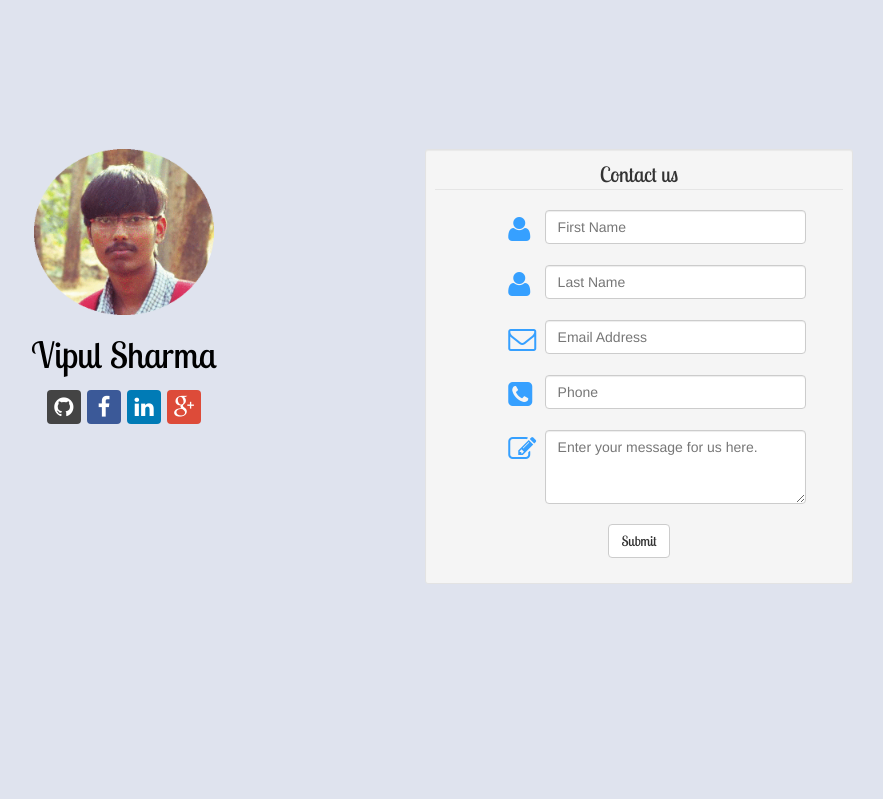
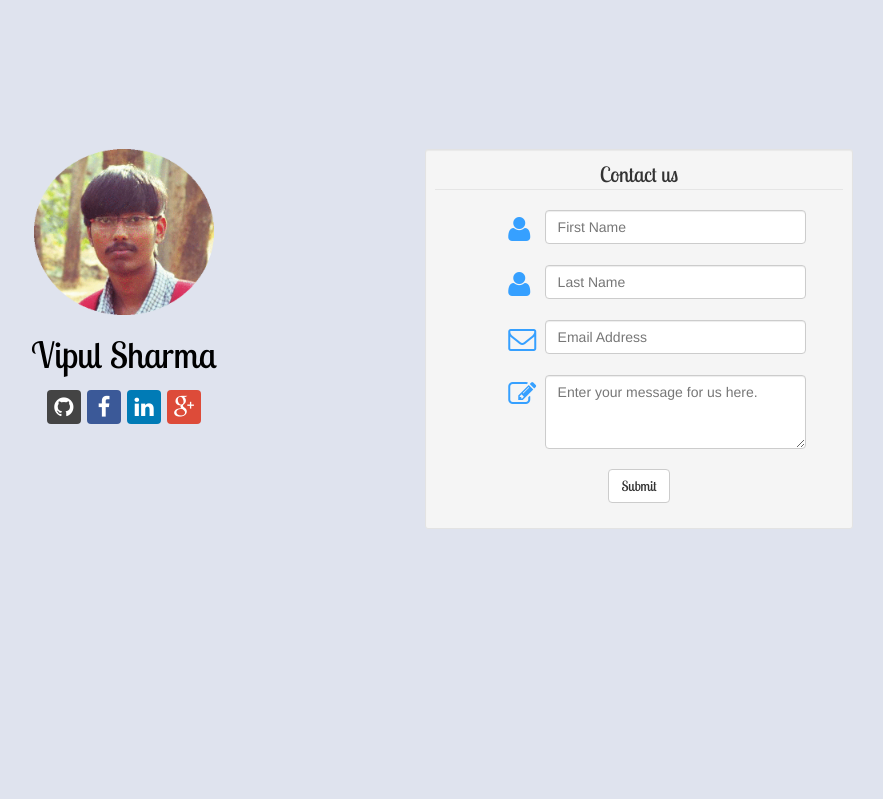
Before and after one commit to vipul-sharma20/django-HN, a Django app: template contacts/templates/landing.html in a window 1280 px wide. Shown: the part 2401-3200 px from the top of the page, without its empty margins (321-1204 px from the left). Run offline with Django 3.2, Linux system fonts and the light colour scheme; the template is opened without the code that fills it, so the values that code supplies are empty; parts of the project's set-up code (start-up, migrations or seed data) failed here and were passed over; some libraries are stand-ins or nearby versions.

Commit message:
contact us form added

```diff
--- a/contacts/admin.py
+++ b/contacts/admin.py
@@ -1,5 +1,6 @@
 from django.contrib import admin
-from contacts.models import Contact, News, UserProfile, Articles, Like, Comment
+from contacts.models import Contact, News, UserProfile, Articles, Like, \
+                            ContactUs, Comment
 class ChoiceInline(admin.TabularInline):
     pass
 class contact_admin(admin.ModelAdmin):
@@ -11,3 +12,4 @@ admin.site.register(Articles, contact_admin)
 admin.site.register(Like, contact_admin)
 admin.site.register(Comment, contact_admin)
 admin.site.register(News, contact_admin)
+admin.site.register(ContactUs, contact_admin)
--- a/contacts/templates/landing.html
+++ b/contacts/templates/landing.html
@@ -174,40 +174,34 @@
                     <div class="col-lg-12 col-lg-offset-2 text-center">
                         <!--- form start -->
             <div class="well well-sm">
-                <form class="form-horizontal" method="post">
-                    <fieldset>
+                <form class="form-horizontal" method="POST" >
+                    {% csrf_token %}
+                   <fieldset>
                         <legend class="text-center heading">Contact us</legend>
                         <div class="form-group">
                             <span class="col-md-1 col-md-offset-2 text-center"><i class="fa fa-user bigicon"></i></span>
                             <div class="col-md-8">
-                                <input id="fname" name="name" type="text" placeholder="First Name" class="form-control">
+                                <input id="id_first_name" name="first_name" maxlength="120" type="text" placeholder="First Name" class="form-control">
                             </div>
                         </div>
                         <div class="form-group">
                             <span class="col-md-1 col-md-offset-2 text-center"><i class="fa fa-user bigicon"></i></span>
                             <div class="col-md-8">
-                                <input id="lname" name="name" type="text" placeholder="Last Name" class="form-control">
+                                <input id="id_last_name" name="last_name" maxlength="120" type="text" placeholder="Last Name" class="form-control">
                             </div>
                         </div>
 
                         <div class="form-group">
                             <span class="col-md-1 col-md-offset-2 text-center"><i class="fa fa-envelope-o bigicon"></i></span>
                             <div class="col-md-8">
-                                <input id="email" name="email" type="text" placeholder="Email Address" class="form-control">
-                            </div>
-                        </div>
-
-                        <div class="form-group">
-                            <span class="col-md-1 col-md-offset-2 text-center"><i class="fa fa-phone-square bigicon"></i></span>
-                            <div class="col-md-8">
-                                <input id="phone" name="phone" type="text" placeholder="Phone" class="form-control">
+                                <input id="id_email" name="email" type="text" placeholder="Email Address" class="form-control">
                             </div>
                         </div>
 
                         <div class="form-group">
                             <span class="col-md-1 col-md-offset-2 text-center"><i class="fa fa-pencil-square-o bigicon"></i></span>
                             <div class="col-md-8">
-                                <textarea class="form-control" id="message" name="message" placeholder="Enter your message for us here." rows="3"></textarea>
+                                <textarea class="form-control" id="id_message" name="message" maxlength="255" placeholder="Enter your message for us here." rows="3"></textarea>
                             </div>
                         </div>
 
```
Also changed, not shown: contacts/forms.py (+6 -1 lines), contacts/models.py (+7 -0 lines), contacts/views.py (+17 -4 lines).
